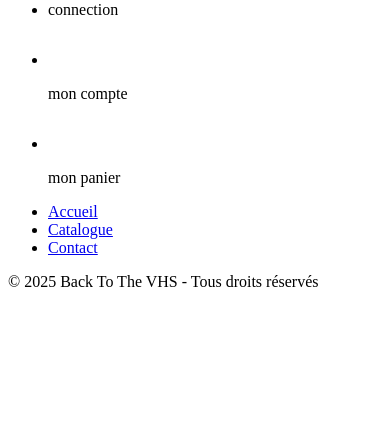
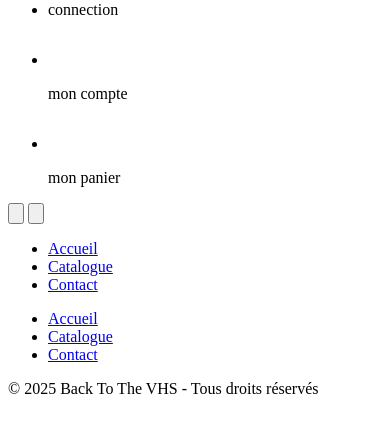
Before and after one commit to thomasgitprojet/backToTheVHS-v2, a Symfony app: template templates/base.html.twig in a window 390 px wide; the page is wider, and only the part inside the window is pictured. Shown: the part 280-713 px from the top of that part. Run offline with Twig, Linux system fonts and the light colour scheme; the template is opened without the code that fills it, so the values that code supplies are empty; some libraries are stand-ins or nearby versions.

Commit message:
responsive & menu burger

```diff
--- a/templates/base.html.twig
+++ b/templates/base.html.twig
@@ -13,17 +13,17 @@
     <!-- Header -->
     <header class="bg-black text-yellow-400 py-6 px-4 text-center shadow-lg">
          <img src="{{ asset('build/images/bToVHS.png') }}" alt="Back To The VHS" class="w-64 mx-auto">
-        <p class="text-sm text-yellow-400 mt-2">La vintage n’a jamais été aussi stylé</p>
+        <p class="text-sm text-yellow-400 mt-2 mb-4">La vintage n’a jamais été aussi stylé</p>
         <div>
-            <ul class="flex justify-end gap-4">
-                <li>
+            <ul class="flex justify-center gap-4">
+                <li class="flex items-end">
                     <p>connection</p>
                 </li>
-                <li class="flex">
+                <li class="flex items-end gap-2">
                     <img src="{{ asset('build/images/icons8-account-30.png') }}" alt="icon compte">
                     <p>mon compte</p>
                 </li>
-                <li class="flex">
+                <li class="flex flex items-end gap-2">
                     <img src="{{ asset('build/images/icons8-basket-30.png') }}" alt="">
                     <p>mon panier</p>
                 </li>
@@ -31,8 +31,27 @@
         </div>
     </header>
 
-    <!-- Navigation -->
-    <nav class="bg-gray-800 text-white py-3 px-6 shadow-md">
+    <!-- Navigation mobile -->
+    <nav class="bg-gray-800 text-white py-3 px-6 shadow-md md:hidden">
+        <button id="burger-btn" class="flex justify-center md:hidden text-white text-3xl" aria-label="Ouvrir le menu">
+            <svg xmlns="http://www.w3.org/2000/svg" class="h-8 w-8 text-white" fill="none" viewBox="0 0 24 24" stroke="currentColor">
+                <path stroke-linecap="round" stroke-linejoin="round" stroke-width="2" d="M4 6h16M4 12h16M4 18h16" />
+            </svg>
+        </button>
+        <button id="close-btn" class="flex justify-center hidden md:hidden text-white text-3xl" aria-label="Fermer le menu">
+            <svg xmlns="http://www.w3.org/2000/svg" class="h-8 w-8 text-white" fill="none" viewBox="0 0 24 24" stroke-width="1.5" stroke="currentColor" class="size-6">
+                <path stroke-linecap="round" stroke-linejoin="round" d="M6 18 18 6M6 6l12 12" />
+            </svg>
+        </button>
+        <ul id="mobile-menu" class="hidden text-lg font-medium flex flex-col gap-6 pl-12">
+            <li><a href="{{ path('home') }}" class="hover:text-yellow-400 transition">Accueil</a></li>
+            <li><a href="#" class="hover:text-yellow-400 transition">Catalogue</a></li>
+            <li><a href="#" class="hover:text-yellow-400 transition">Contact</a></li>
+        </ul>
+    </nav>
+
+    <!-- Navigation descktop -->
+    <nav class="bg-gray-800 text-white py-3 px-6 shadow-md hidden md:block">
         <ul class="flex justify-center gap-6 text-lg font-medium">
             <li><a href="{{ path('home') }}" class="hover:text-yellow-400 transition">Accueil</a></li>
             <li><a href="#" class="hover:text-yellow-400 transition">Catalogue</a></li>
```
Also changed, not shown: assets/app.js (+18 -0 lines).
